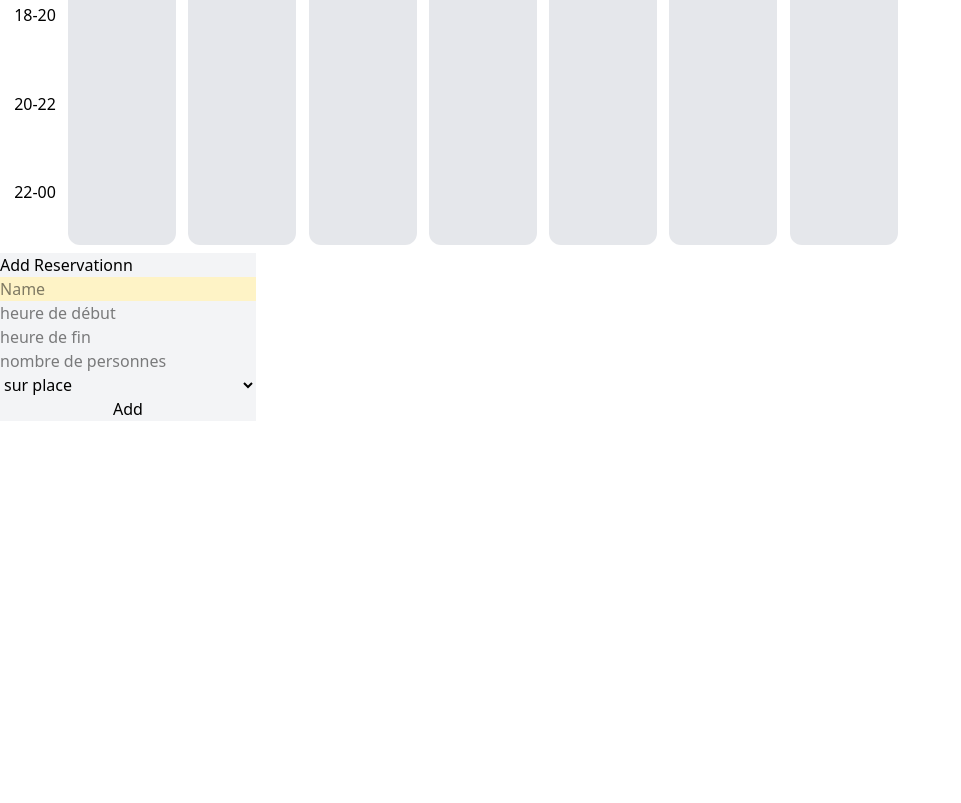
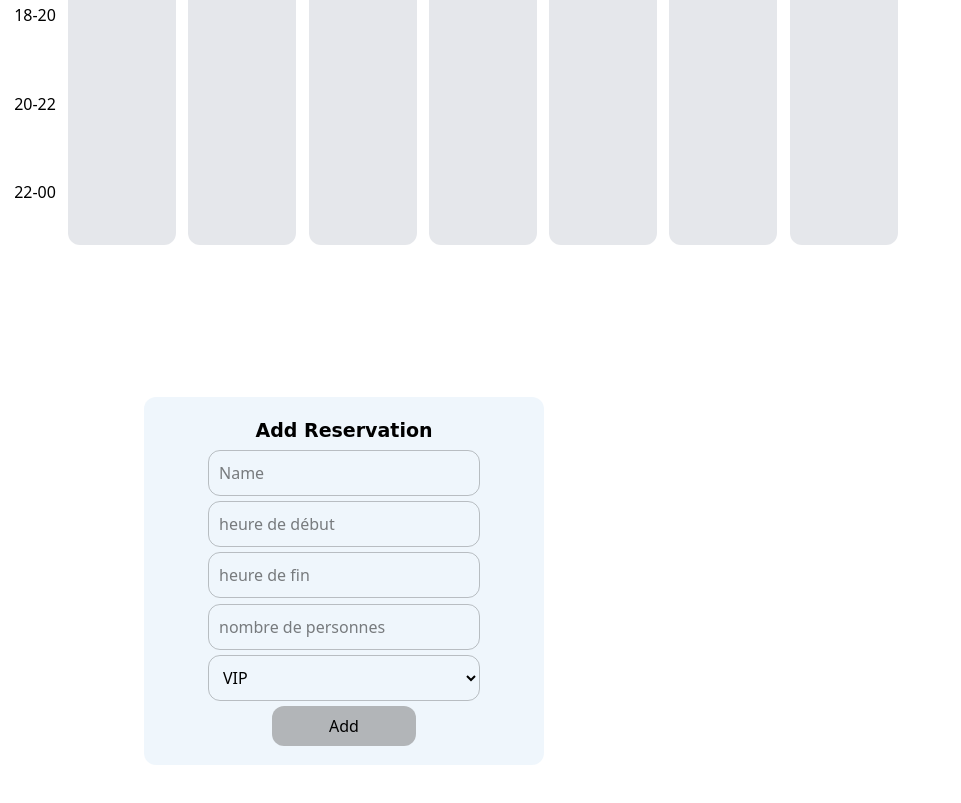
Before and after one commit to MariaE003/Calendrier-Hebdomadaire, a website: page index.html in a window 1280 px wide. Shown: the part 849-1652 px from the top of the page, without its empty margins (0-961 px from the left). Before the commit the page ends 1270 px from the top, so only its background shows below. Drawn offline with Linux system fonts and the light colour scheme.

Commit message:
finaliser le style du formulaire

```diff
--- a/index.html
+++ b/index.html
@@ -1,5 +1,6 @@
 <!DOCTYPE html>
 <html lang="en">
+
 <head>
     <meta charset="UTF-8">
     <meta name="viewport" content="width=device-width, initial-scale=1.0">
@@ -9,8 +10,43 @@
         .conteiner {
             background-color: rgb(196, 221, 243);
         }
+
+        .formulaire {
+            display: flex;
+            flex-direction: column;
+            align-items: center;
+            justify-content: space-around;
+            padding: 1rem;
+            border-radius: 12px;
+            margin: 9rem;
+            width: 25rem;
+            height: 23rem;
+            background-color: rgb(196 221 243 / 27%);
+        }
+
+        .formulaire h1 {
+            font-size: 19px;
+            font-family: cursive;
+            font-weight: bold;
+        }
+
+        .formulaire .submitBtn {
+            border-radius: 0.75rem;
+            background-color: rgba(128, 128, 128, 0.541);
+            width: 9rem;
+            padding: 8px;
+        }
+
+        .input-style {
+            width: 17em;
+            border: 1px #0000003b solid;
+            border-radius: 12px;
+            padding: 10px;
+            outline: none;
+        }
     </style>
 </head>
+
 <body>
     <main>
         <section class="conteiner ms-18 w-205   flex  items-start justify-evenly p-8  h-44 rounded-xl">
@@ -20,13 +56,15 @@
                     Calendrier Hebdomadaire
                 </h1>
                 <p class="my-1.5">Lorem ipsum dolor sit amet consectetur adipisicing elit.</p>
-                <button class="bg-gray-500 hover:bg-gray-400 text-white font-bold py-2 px-4 rounded-xl">Add Reservation</button>
+                <button class="bg-gray-500 hover:bg-gray-400 text-white font-bold py-2 px-4 rounded-xl">Add
+                    Reservation</button>
             </div>
         </section>
         <section class="ml-2 flex flex-col  ">
             <div class="flex items-center justify-evenly mt-3 mb-1.5 p-2.5   w-207 bg-gray-400 ms-15  rounded-xl">
 
-                <a href="#" class="text-2xl font-bold"> < </a>
+                <a href="#" class="text-2xl font-bold">
+                    < </a>
                         <h2 class=""> April 2020 </h2>
                         <a href="#" class="text-2xl font-bold"> > </a>
 
@@ -44,7 +82,7 @@
             <!-- hr -->
             <div class="">
                 <div class="flex justify-around w-4xl flex-wrap">
-                <div  class="time flex flex-col items-center justify-around h-200">
+                    <div class="time flex flex-col items-center justify-around h-200">
                         <div>06-08</div>
                         <div>08-10</div>
                         <div>10-12</div>
@@ -66,21 +104,22 @@
                 </div>
             </div>
         </section>
-         <form class="bg-gray-100 flex flex-col w-1/5 ">
-        <h1>Add Reservationn</h1>
-        <input type="text" class="Name bg-amber-100" placeholder="Name">
-        <input type="datetime" class="heureDebut" placeholder="heure de début">
-        <input type="datetime" class="heurefin" placeholder="heure de fin">
-        <input type="number" class="nombrePersonnes" placeholder="nombre de personnes">
-        <select name="" id="" class="typeRservation" >
-            <option value="">sur place</option>
-            <option value="">anniversaire</option>
-            <option value="">VIP</option>
+        <form class="formulaire">
+            <h1>Add Reservation</h1>
+            <input type="text" class="Name  input-style" placeholder="Name">
+            <input type="datetime" class="heureDebut input-style" placeholder="heure de début">
+            <input type="datetime" class="heurefin input-style" placeholder="heure de fin">
+            <input type="number" class="nombrePersonnes input-style" placeholder="nombre de personnes">
+            <select name="" id="" class="typeRservation input-style">
+                <option value="VIP">VIP</option>
+                <option value="standard">standard</option>
+                <option value="groupe">groupe</option>
             </select>
-        <input type="submit" value="Add">
+            <input type="submit" class="submitBtn" value="Add">
         </form>
 
 
     </main>
 </body>
+
 </html>
```
Lines whose indentation alone changed are shown as unchanged.
